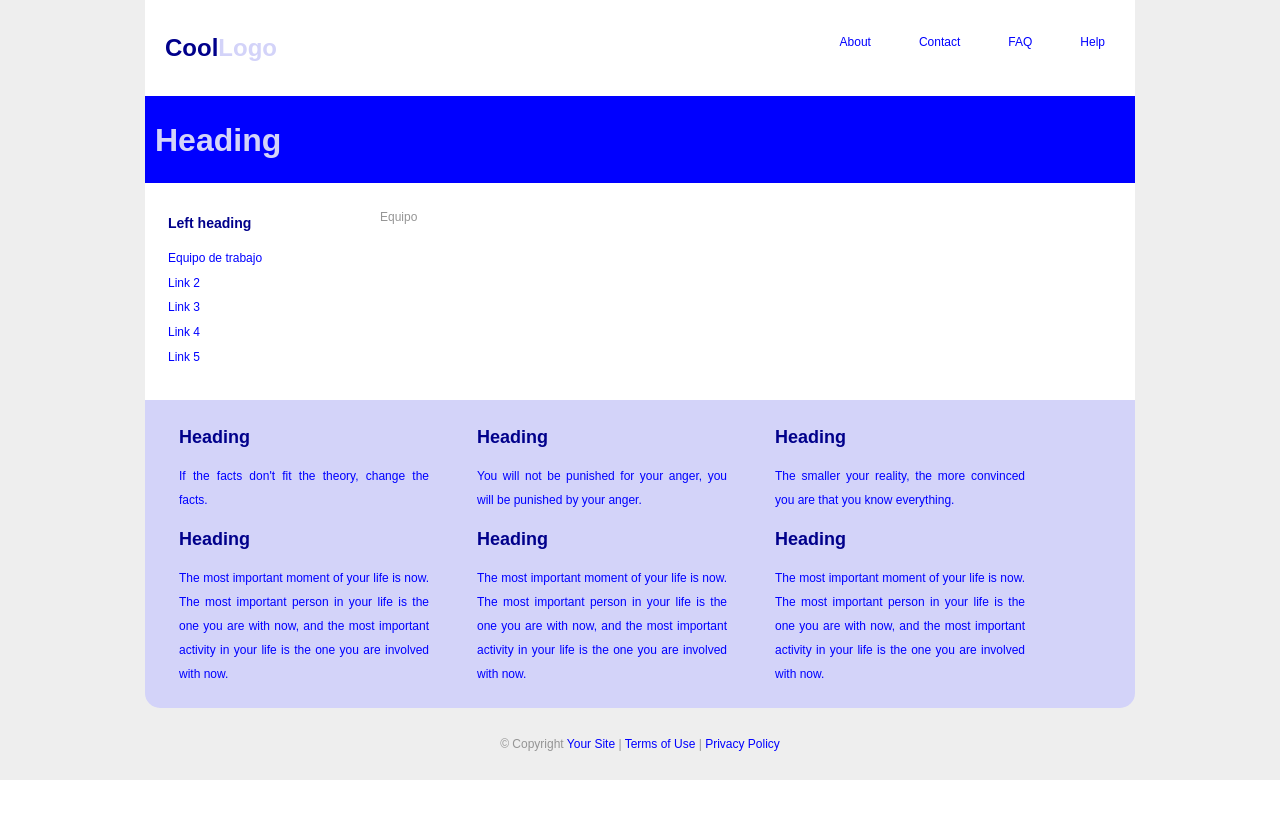
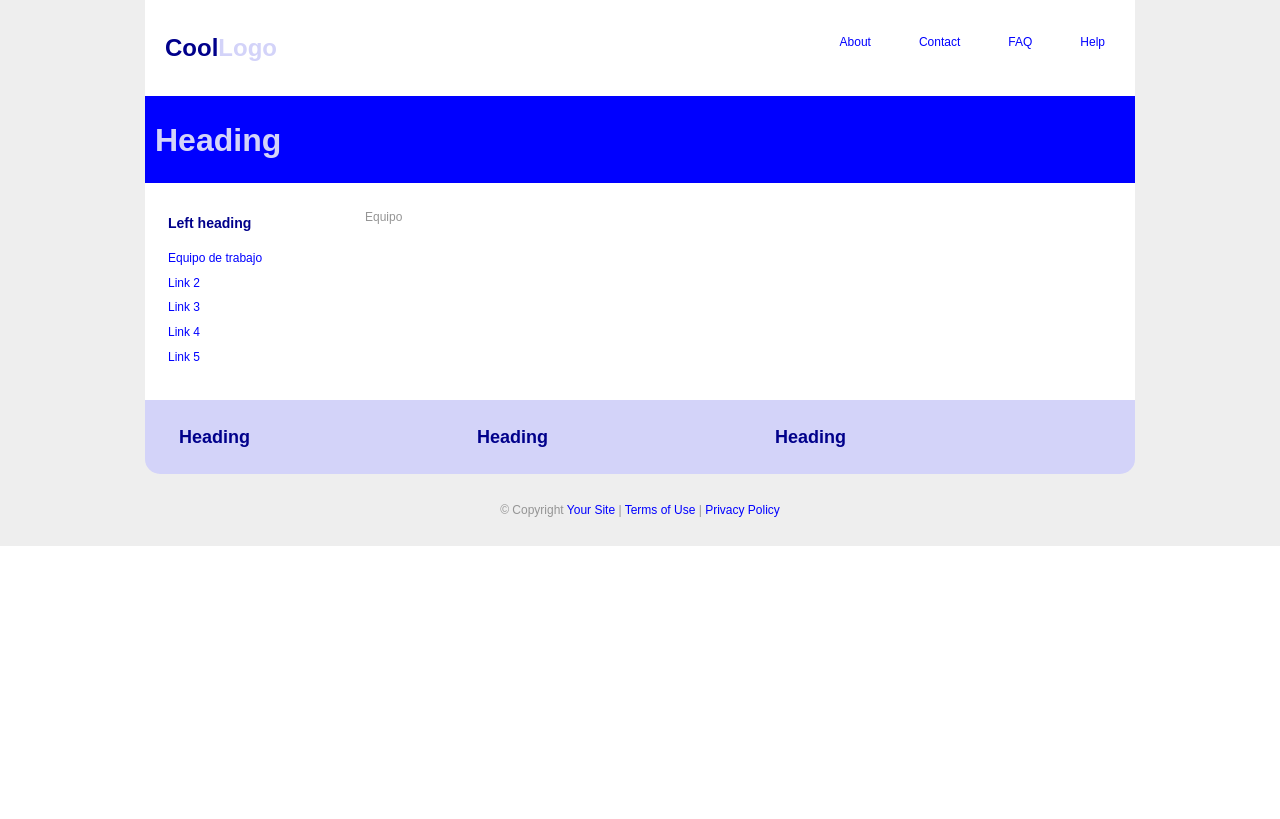
Before and after one commit to AzulGarza/desarrollo, a Jekyll site: the page index.html, which Jekyll copies as it is, in a window 1280 px wide. Shown: the top 819 px of the page. Built offline with Jekyll 4.4.1, drawn with Linux system fonts in a browser that asks for light colours.

Commit message:
Update index.html

```diff
--- a/index.html
+++ b/index.html
@@ -97,7 +97,7 @@
 				<div id="content-inner">
 
 					<main id="contentbar">
-						<div class="article">
+						<div class="innertube">
 							<p> <a name="equipo">Equipo</a> </p>
 						</div>
 					</main>
@@ -124,15 +124,15 @@
 
 					<div class="column">
 						<h2><span>Heading</span></h2>
-						<p><script>generateText(2)</script></p>
+						<p> </p>
 					</div>
 					<div class="column">
 						<h2><span>Heading</span></h2>
-						<p><script>generateText(2)</script></p>
+						<p> </p>
 					</div>
 					<div class="column">
 						<h2><span>Heading</span></h2>
-						<p><script>generateText(2)</script></p>
+						<p> </p>
 					</div>
 
 					<div class="clr"></div>
```
